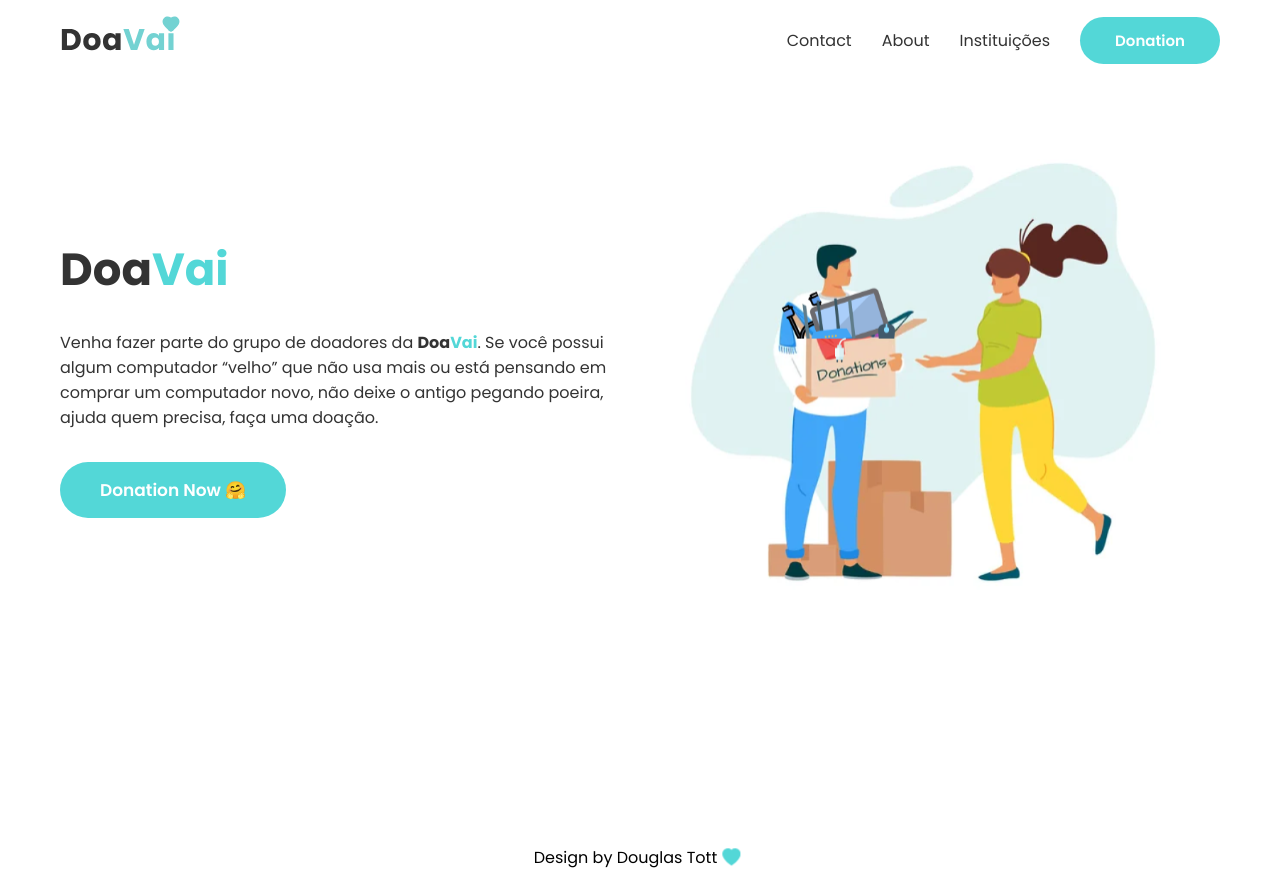
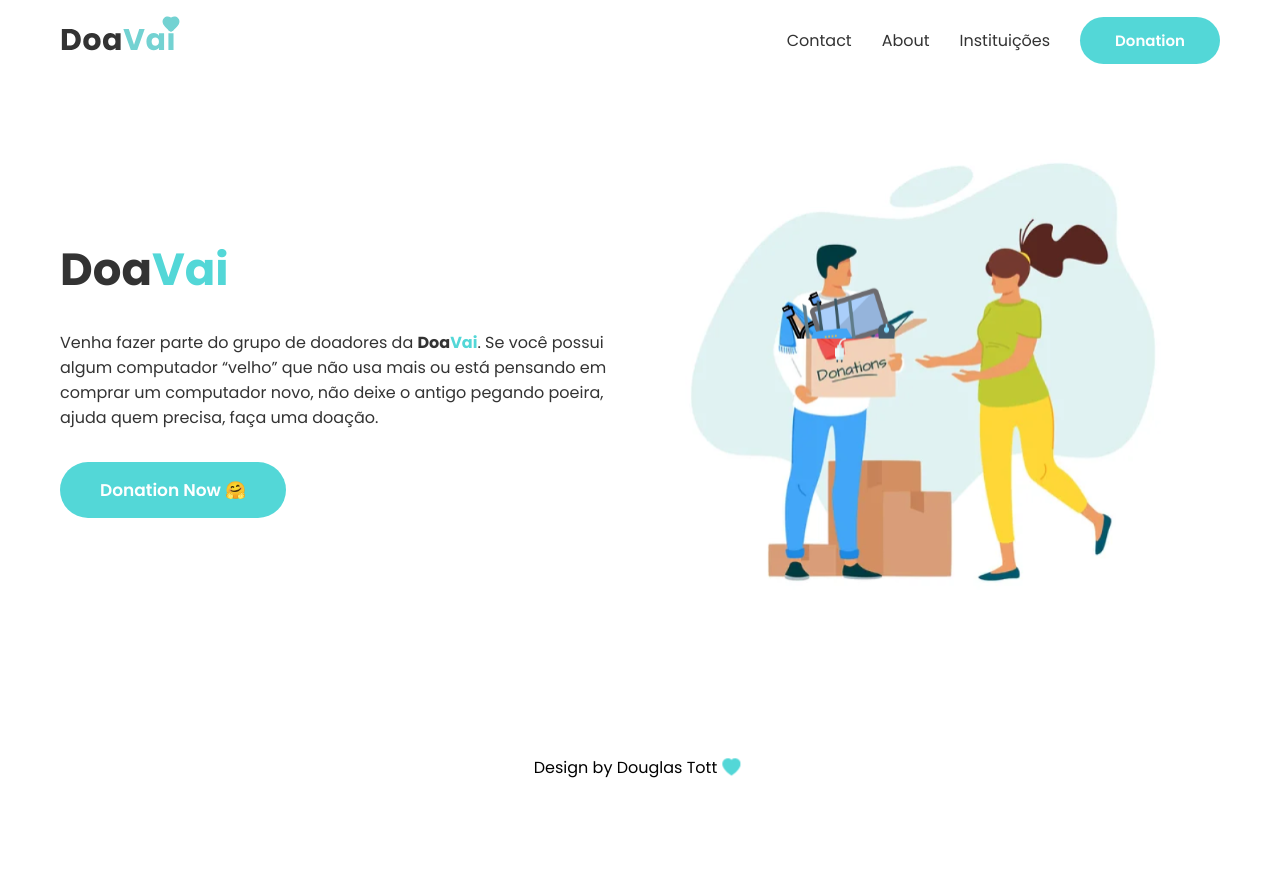
Before and after one commit to douglassantos45/doavai, a Next.js app: page / in a window 1280 px wide. After the commit the page ends 800 px from the top, so only its background shows below. Built offline with nearby package versions, Linux system fonts and the light colour scheme.

Commit message:
Refactoring

```diff
--- a/src/components/Content/styles.module.scss
+++ b/src/components/Content/styles.module.scss
@@ -2,12 +2,11 @@
   display: grid;
   justify-items: center;
   align-items: center;
-  gap: 3rem;
 
   margin-top: 70px;
   padding: 0 2rem;
-  height: 100%;
   width: 100%;
+  flex: 1;
 
   .title {
     font-size: 3rem;
@@ -37,21 +36,18 @@
   }
 }
 
-
 @media (min-width: 800px) {
   .content_wrapper {
     display: grid;
     grid-template-columns: repeat(2, 1fr);
     grid-template-rows: repeat(3, 80px);
     grid-template-areas:
-    "title ilustration"
-    "description ilustration"
-    "button ilustration"
-    ;
+      'title ilustration'
+      'description ilustration'
+      'button ilustration';
     justify-items: left;
     margin-top: 150px;
     gap: 3rem;
-
 
     height: 100%;
     width: 100%;
--- a/src/components/Input/index.tsx
+++ b/src/components/Input/index.tsx
@@ -23,6 +23,7 @@ const InputBase: ForwardRefRenderFunction<HTMLInputElement, InputPorps> = (
   { name, label, style = '', disabled, value, error, ...rest },
   ref,
 ) => {
+  console.log('render');
   return (
     <div id={styles.input}>
       <input
--- a/styles/global.scss
+++ b/styles/global.scss
@@ -31,9 +31,12 @@
 body {
   background-color: var(--white-color);
   color: var(--text-color);
-  min-height: 100vh;
-  display: grid;
-  grid-template-rows: auto 1fr auto;
+
+  > div {
+    min-height: 100vh;
+    display: flex;
+    flex-direction: column;
+  }
 }
 
 button {
```
Also changed, not shown: src/components/FormStep/Step1/index.tsx (+5 -3 lines).
